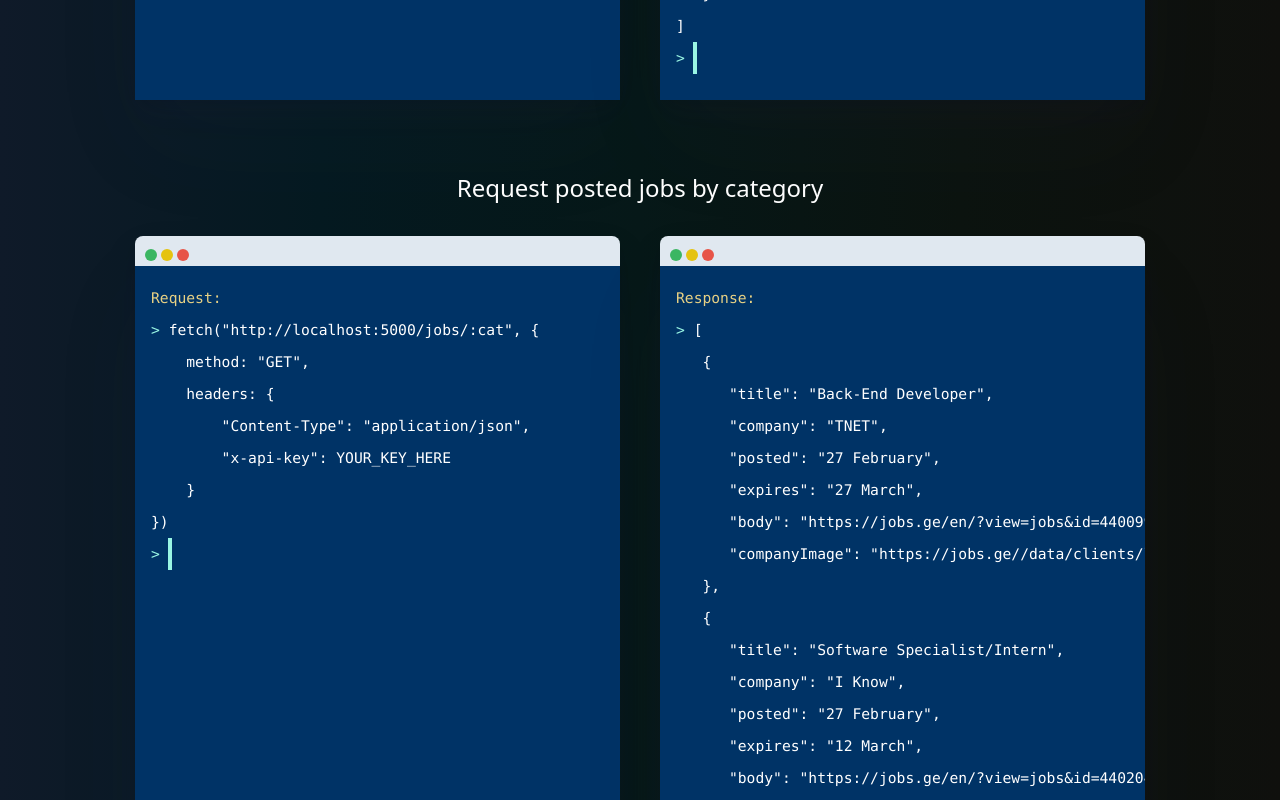
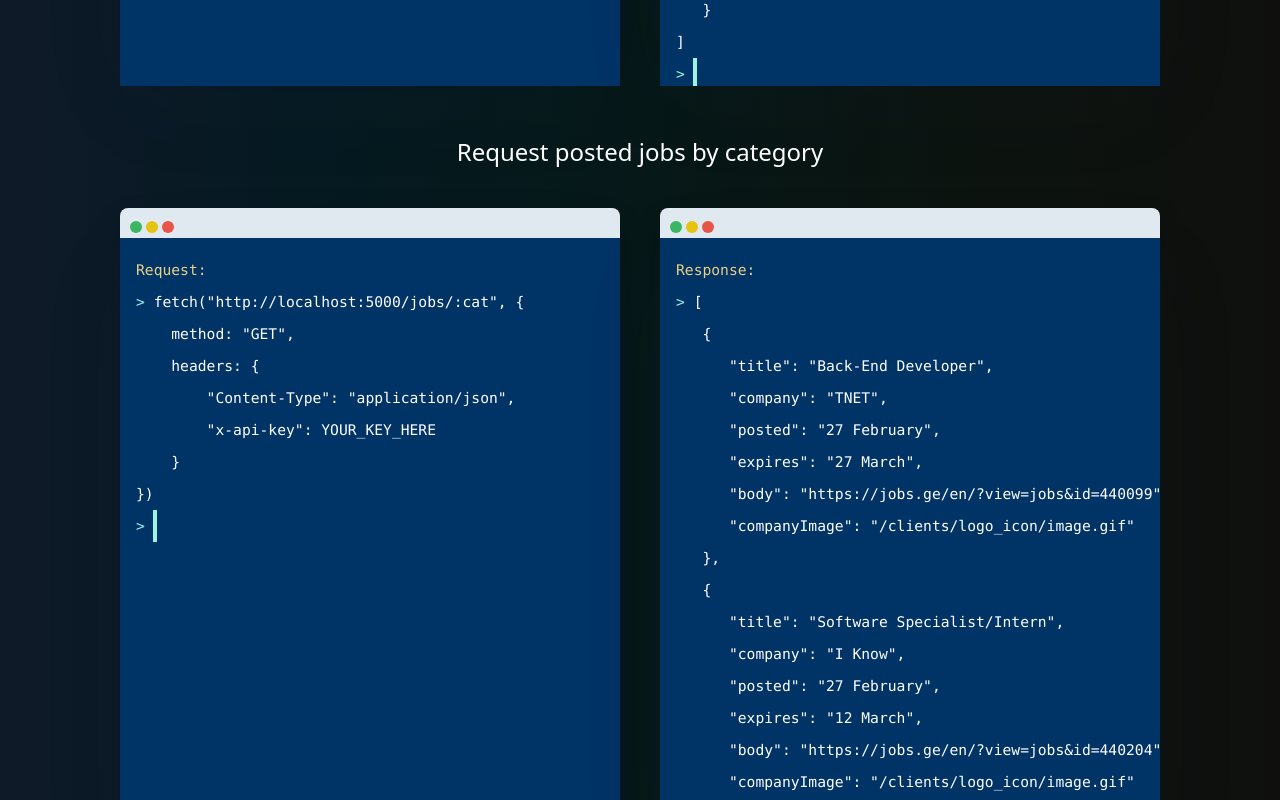
Before and after one commit to gio-gviani/jobs-api, a React (Vite) app in the folder client/: page /examples in a window 1280 px wide. Shown: the part 820-1620 px from the top of the page. Built offline with nearby package versions, Linux system fonts and the light colour scheme.

Commit message:
responsive update

```diff
--- a/client/src/App.css
+++ b/client/src/App.css
@@ -11,7 +11,6 @@
   text-align: left;
   border-radius: 10px;
   margin: auto;
-  position: relative;
   box-shadow: 0 50px 100px rgb(50 50 93 / 5%), 0 15px 35px rgb(50 50 93 / 10%), 0 5px 15px rgb(0 0 0 / 10%);
 }
 
@@ -42,18 +41,15 @@
   background: #E75448;
 }
 
-.terminal-window section.terminal {
+.terminal-window div.terminal {
   color: white;
   font-family: Menlo, Monaco, "Consolas", "Courier New", "Courier";
   font-size: 11pt;
   background:#003366;
   padding: 10px;
   box-sizing: border-box;
-  width: 485px;
-  height: 650px;
   top: 30px;
   bottom: 0;
-  overflow: hidden;
   padding: 1rem;
 }
 
--- a/client/src/components/Terminal.jsx
+++ b/client/src/components/Terminal.jsx
@@ -3,13 +3,13 @@ import React from 'react';
 const Response = (props) => {
     return (
         <div className="Terminal">
-            <div className="terminal-window">
+            <div className="terminal-window w-[35   0px] sm:h-[620px] sm:w-[500px]">
                 <header>
                     <div className="button green"></div>
                     <div className="button yellow"></div>
                     <div className="button red"></div>
                 </header>
-                <section className="terminal">
+                <div className="terminal h-[620px] w-[100%] overflow-x-auto sm:overflow-hidden">
                     <div>
                         <pre className=''>
                             <h3>Response:</h3>
@@ -20,7 +20,7 @@ const Response = (props) => {
                     <div className='type text-teal-200'>
                     <h1>&gt;</h1>
                     </div>
-                </section>
+                </div>
             </div>
         </div>
     )
@@ -29,14 +29,14 @@ const Response = (props) => {
 const Request = (props) => {
     return (
         <div className="Terminal mb-10 2xl:mb-0 xl:mr-10">
-            <div className="terminal-window ">
+            <div className="terminal-window w-[350px] sm:h-[620px] sm:w-[500px]">
                 <header>
                     <div className="button green"></div>
                     <div className="button yellow"></div>
                     <div className="button red"></div>
                 </header>
-                <section className="terminal">
-                    <code>
+                <div className="terminal h-[620px] overflow-x-auto">
+                    <code className=''>
                         <div>
                             <h3>Request:</h3>
                             <span className='text-teal-200'>&gt; </span>
@@ -64,7 +64,7 @@ const Request = (props) => {
                     <div className='type text-teal-200'>
                     <h1>&gt;</h1>
                     </div>
-                </section>
+                </div>
             </div>
         </div>
     )
--- a/client/src/pages/Examples.jsx
+++ b/client/src/pages/Examples.jsx
@@ -8,7 +8,7 @@ const responseCat =
         posted: "27 February",
         expires: "27 March",
         body: "https://jobs.ge/en/?view=jobs&id=440099",
-        companyImage: "https://jobs.ge//data/clients/logo_icon/19887_tnet_1690360.gif"
+        companyImage: "/clients/logo_icon/image.gif"
     },
     {
         title: "Software Specialist/Intern",
@@ -16,7 +16,7 @@ const responseCat =
         posted: "27 February",
         expires: "12 March",
         body: "https://jobs.ge/en/?view=jobs&id=440204",
-        companyImage: "https://jobs.ge//data/clients/logo_icon/8323_iknow_3258751.gif"
+        companyImage: "/clients/logo_icon/image.gif"
     },
 ];
 
@@ -42,7 +42,7 @@ const responseAll =
 const Examples = () => (
     <div className="flex flex-col py-10 text-start items-center xl:item-start xl:justify-between text-2xl">
         <div className="flex flex-col">
-            <h1 className="text-white py-8 text-center">
+            <h1 className="text-white my-10 text-center">
                 Request all the posted jobs
             </h1>
             <div className="flex flex-col xl:flex-row justify-between">
@@ -51,7 +51,7 @@ const Examples = () => (
             </div>
         </div>
         <div>
-            <h1 className="text-white py-8 text-center">
+            <h1 className="text-white my-10 text-center">
                 Request posted jobs by category
             </h1>
             <div className="flex flex-col xl:flex-row justify-between">
--- a/client/src/pages/Register.jsx
+++ b/client/src/pages/Register.jsx
@@ -56,8 +56,8 @@ const Register = () => {
                 ) : (
                     <form className="shadow-md backdrop-blur-md w-fit m-auto xl:mb-[8rem] xl:mt-[4rem]">
                         <div className="">
-                            <input className="bg-transparent border-[4px] border-solid border-teal-200 p-3 text-white text-[1.5rem] focus:outline-0 focus:ring-0" placeholder="Enter your Email here: " type="email" name="email" value={email} onChange={(e) => setEmail(e.currentTarget.value)}pattern="^([a-zA-Z0-9_\-\.]+)@((\[[0-9]{1,3}\.[0-9]{1,3}\.[0-9]{1,3}\.)|(([a-zA-Z0-9\-]+\.)+))([a-zA-Z]{2,4}|[0-9]{1,3})(\]?)$" required/>
-                            <input className="bg-teal-200 cursor-pointer text-[1.5rem] p-4 text-black font-bold" type="submit" value="Submit" id="submit" onClick={handleSubmit}/>
+                            <input className="bg-transparent border-[4px] border-solid border-teal-200 p-3 text-white text-[1rem] sm:text-[1.5rem] focus:outline-0 focus:ring-0" placeholder="Enter your Email here: " type="email" name="email" value={email} onChange={(e) => setEmail(e.currentTarget.value)}pattern="^([a-zA-Z0-9_\-\.]+)@((\[[0-9]{1,3}\.[0-9]{1,3}\.[0-9]{1,3}\.)|(([a-zA-Z0-9\-]+\.)+))([a-zA-Z]{2,4}|[0-9]{1,3})(\]?)$" required/>
+                            <input className="bg-teal-200 cursor-pointer text-[1rem] sm:text-[1.5rem] p-4 text-black font-bold my-4 sm:my-0" type="submit" value="Submit" id="submit" onClick={handleSubmit}/>
                         </div>
                     </form>
                 )
```
